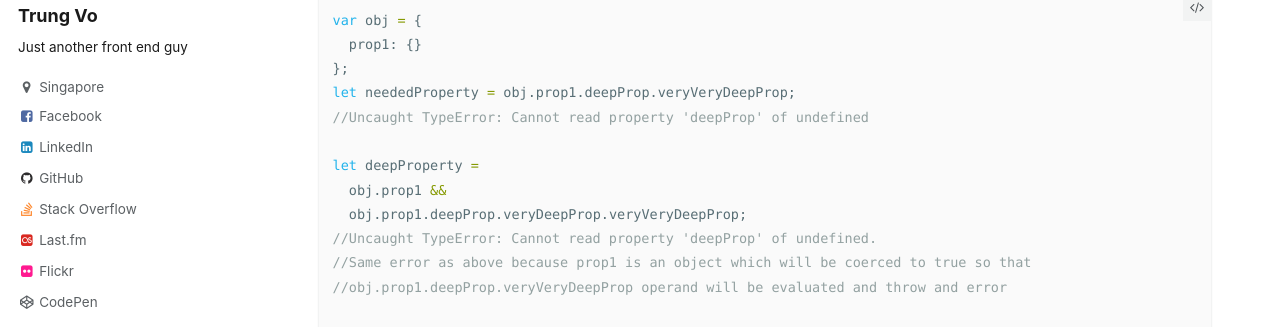
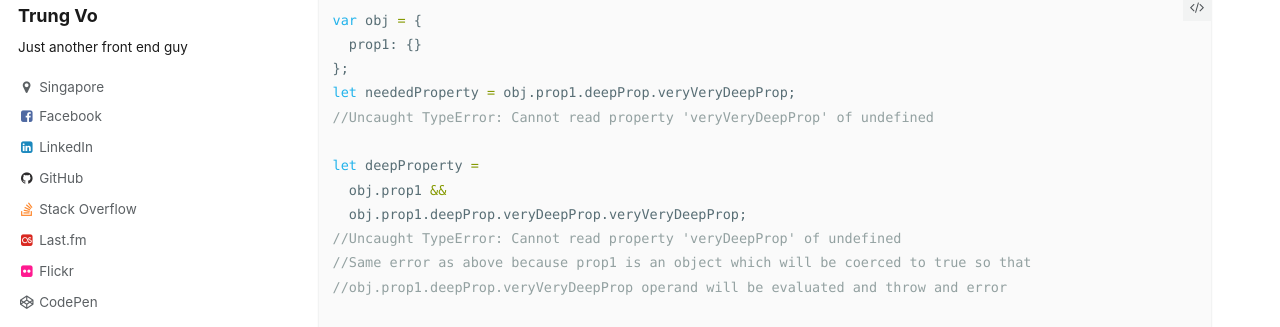
Before and after one commit to trungk18/trungk18.github.io, a Jekyll site: the page built from _posts/2018-01-23-uncaught-type-error.md, in a window 1280 px wide and 900 px high, scrolled down 1770 px. Shown: the part 151-478 px from the top of the window. Built offline with Jekyll 4.4.1, drawn with Linux system fonts in a browser that asks for light colours.

Commit message:
Update property name

````diff
--- a/_posts/2018-01-23-uncaught-type-error.md
+++ b/_posts/2018-01-23-uncaught-type-error.md
@@ -65,12 +65,12 @@ var obj = {
   prop1: {}
 };
 let neededProperty = obj.prop1.deepProp.veryVeryDeepProp;
-//Uncaught TypeError: Cannot read property 'deepProp' of undefined
+//Uncaught TypeError: Cannot read property 'veryVeryDeepProp' of undefined
 
 let deepProperty =
   obj.prop1 &&
   obj.prop1.deepProp.veryDeepProp.veryVeryDeepProp;
-//Uncaught TypeError: Cannot read property 'deepProp' of undefined.
+//Uncaught TypeError: Cannot read property 'veryDeepProp' of undefined
 //Same error as above because prop1 is an object which will be coerced to true so that
 //obj.prop1.deepProp.veryVeryDeepProp operand will be evaluated and throw and error
 
@@ -143,6 +143,8 @@ Some programming languages also support the so called elvis operator `?.` that i
 
 Currently, there is no elvis operator in neither JavaScript nor TypeScript.
 
+---
+
 In Angular, there is the support elvis operator to protect against a view render failure. They call it [safe navigation operator](https://angular.io/guide/template-syntax#expression-operators). Take the example below
 
 ```javascript
````
